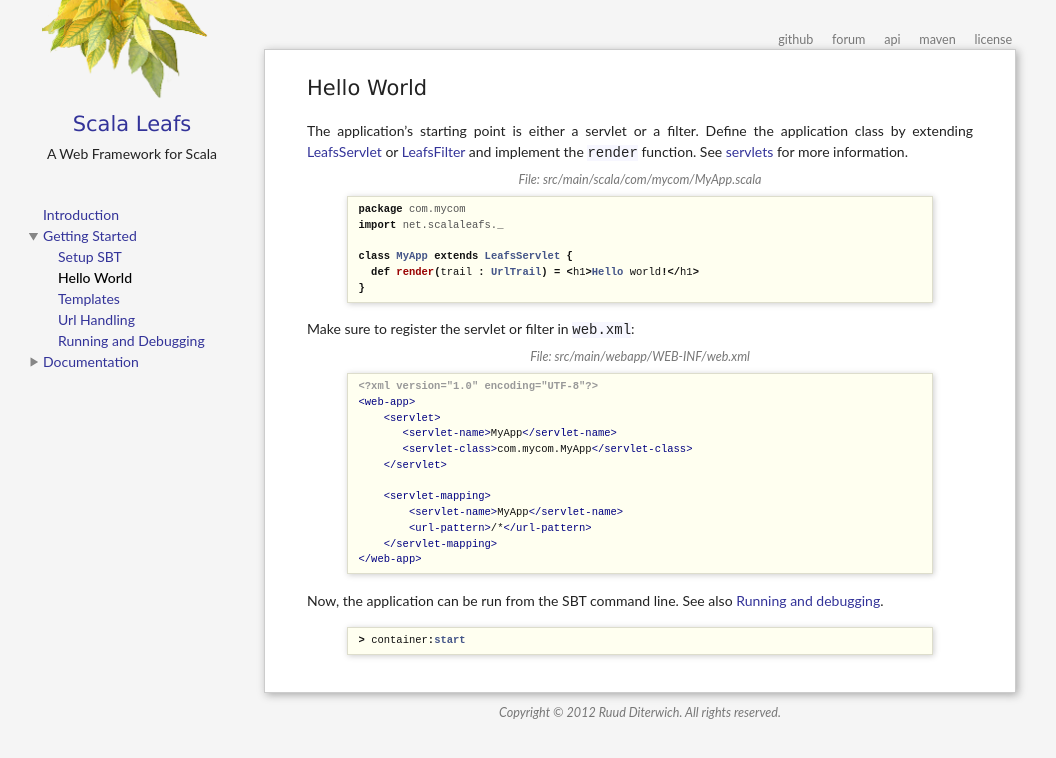
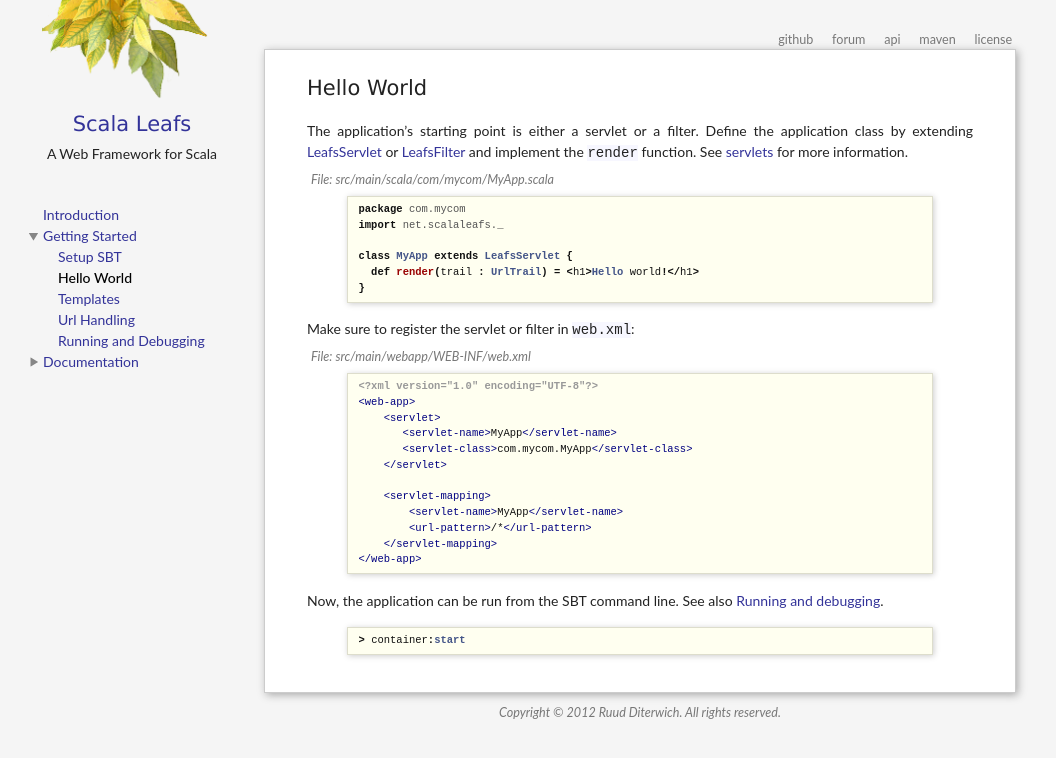
Before and after one commit to scalastuff/scalaleafs, a Jekyll site: the page built from hello-world.md, in a window 1280 px wide. Shown: the top 758 px of the page, without its empty margins (0-1056 px from the left). Built offline with Jekyll 4.4.1, drawn with Linux system fonts in a browser that asks for light colours.

Commit message:
Updated stylesheets/scalaleafs.css

```diff
--- a/stylesheets/scalaleafs.css
+++ b/stylesheets/scalaleafs.css
@@ -21,9 +21,10 @@ body,div,dl,dt,dd,ul,ol,li,h1,h2,h3,h4,h5,h6,pre,form,fieldset,p,blockquote,th,t
 /* @end */
 
 label {
+  padding-left: 4px;
   line-height: 0.1em;
   display: block;
-  text-align: center;
+  text-align: left;
   font-style: italic;
   color: #777;
   font-size: 0.9em;
```
